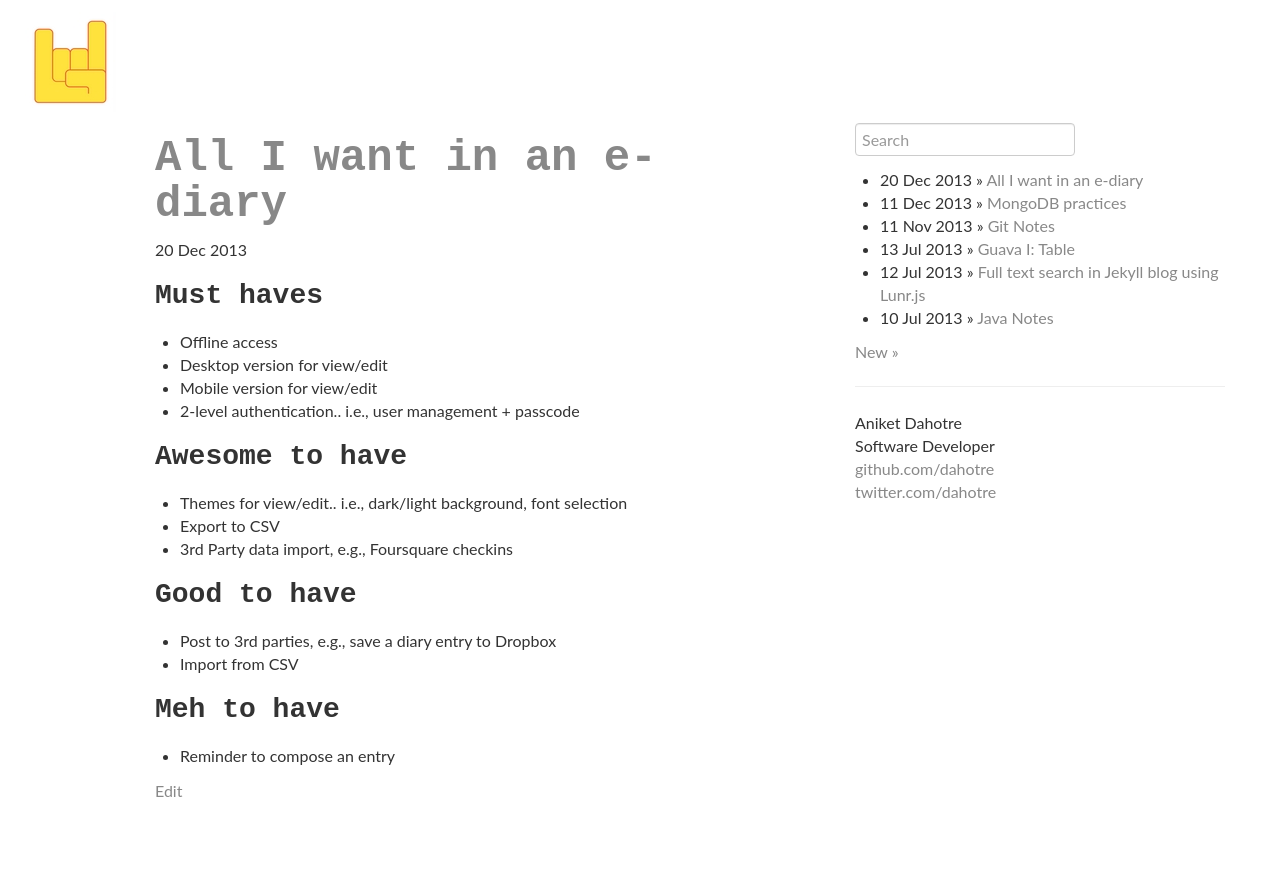
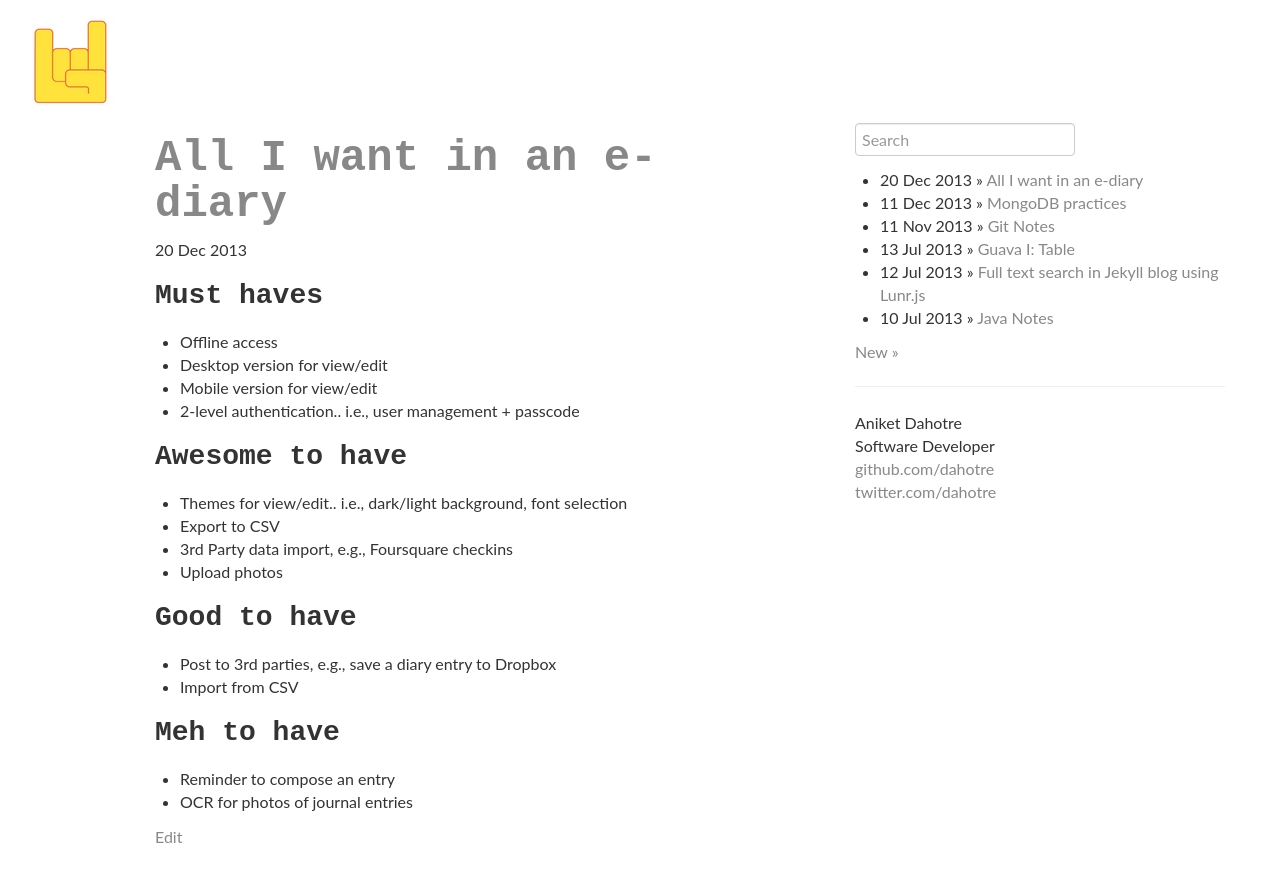
Before and after one commit to dahotre/dahotre.github.io, a Jekyll site: the page built from _posts/2013-12-20-All-I-want-in-ediary.markdown, in a window 1280 px wide. Shown: the top 882 px of the page. Built offline with Jekyll 4.4.1, drawn with Linux system fonts in a browser that asks for light colours; nearby versions of some CDN libraries.

Commit message:
Update 2013-12-20-All-I-want-in-ediary.markdown

```diff
--- a/_posts/2013-12-20-All-I-want-in-ediary.markdown
+++ b/_posts/2013-12-20-All-I-want-in-ediary.markdown
@@ -14,6 +14,7 @@ location:   "2013-12-20-All-I-want-in-ediary.markdown"
 * Themes for view/edit.. i.e., dark/light background, font selection
 * Export to CSV
 * 3rd Party data import, e.g., Foursquare checkins
+* Upload photos
 
 ### Good to have
 * Post to 3rd parties, e.g., save a diary entry to Dropbox
@@ -21,3 +22,4 @@ location:   "2013-12-20-All-I-want-in-ediary.markdown"
 
 ### Meh to have
 * Reminder to compose an entry
+* OCR for photos of journal entries
```
